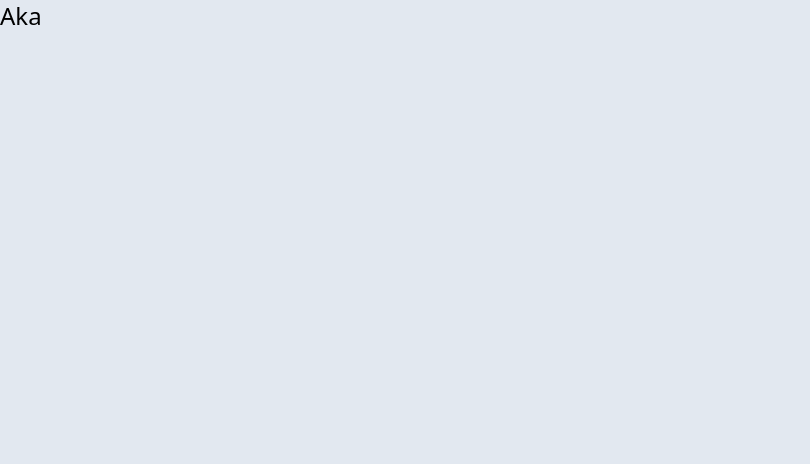
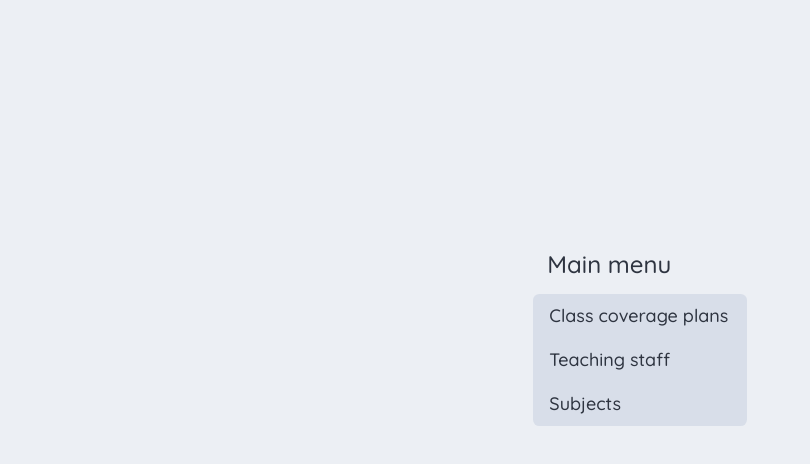
Before and after one commit to AkaPetrovic/njt-class-scheduling-project-frontend, a Next.js app: page / in a window 1280 px wide. Shown: the top 464 px of the page, without its empty margins (0-810 px from the left). Built offline with nearby package versions, Linux system fonts and the light colour scheme.

Commit message:
Added DaisyUI, applied different font and added some empty pages

```diff
--- /dev/null
+++ b/app/class-coverage-plans/page.tsx
@@ -0,0 +1,7 @@
+import React from "react";
+
+const ClassCoveragePlansPage = () => {
+  return <div>ClassCoveragePlansPage</div>;
+};
+
+export default ClassCoveragePlansPage;
--- a/app/layout.tsx
+++ b/app/layout.tsx
@@ -1,11 +1,10 @@
 import type { Metadata } from "next";
-import { Inter, Poppins } from "next/font/google";
+import { Quicksand } from "next/font/google";
 import "./globals.css";
 
-const poppins = Poppins({
+const quicksand = Quicksand({
   subsets: ["latin"],
-  weight: ["400", "500"],
-  variable: "--font-poppins",
+  variable: "--font-quicksand",
 });
 
 export const metadata: Metadata = {
@@ -19,8 +18,12 @@ export default function RootLayout({
   children: React.ReactNode;
 }>) {
   return (
-    <html lang="en">
-      <body className="font-poppins font-medium bg-slate-200">{children}</body>
+    <html lang="en" data-theme="nord">
+      <body
+        className={`${quicksand.variable} font-quicksand font-medium h-screen bg-base-100`}
+      >
+        {children}
+      </body>
     </html>
   );
 }
--- a/app/page.tsx
+++ b/app/page.tsx
@@ -1,9 +1,24 @@
-import Image from "next/image";
+import Link from "next/link";
 
-export default function Home() {
+const HomePage = () => {
   return (
-    <main>
-      <h1>Aka</h1>
+    <main className="h-full flex flex-col justify-center items-center">
+      <div className="flex flex-col w-1/6 relative top-[-70px] opacity-0 animate-fadeIn">
+        <h1 className="m-3.5">Main menu</h1>
+        <ul className="menu bg-base-300 rounded-box p-0 overflow-hidden text-lg">
+          <li className="rounded-none hover:rounded-none">
+            <Link href="/class-coverage-plans">Class coverage plans</Link>
+          </li>
+          <li className="rounded-none hover:rounded-none">
+            <Link href="/teaching-staff">Teaching staff</Link>
+          </li>
+          <li className="rounded-none hover:rounded-none">
+            <Link href="/subjects">Subjects</Link>
+          </li>
+        </ul>
+      </div>
     </main>
   );
-}
+};
+
+export default HomePage;
--- /dev/null
+++ b/app/subjects/page.tsx
@@ -0,0 +1,7 @@
+import React from "react";
+
+const SubjectsPage = () => {
+  return <div>SubjectsPage</div>;
+};
+
+export default SubjectsPage;
--- /dev/null
+++ b/app/teaching-staff/page.tsx
@@ -0,0 +1,7 @@
+import React from "react";
+
+const TeachingStaffPage = () => {
+  return <div>TeachingStaffPage</div>;
+};
+
+export default TeachingStaffPage;
--- a/tailwind.config.ts
+++ b/tailwind.config.ts
@@ -9,15 +9,22 @@ const config: Config = {
   theme: {
     extend: {
       fontFamily: {
-        poppins: "var(--font-poppins)",
+        quicksand: "var(--font-quicksand)",
       },
-      backgroundImage: {
-        "gradient-radial": "radial-gradient(var(--tw-gradient-stops))",
-        "gradient-conic":
-          "conic-gradient(from 180deg at 50% 50%, var(--tw-gradient-stops))",
+      keyframes: {
+        fadeIn: {
+          "0%": { opacity: "0" },
+          "100%": { opacity: "1" },
+        },
+      },
+      animation: {
+        fadeIn: "fadeIn 0.5s ease-in forwards 0.3s", // 0.5s duration, ease-in timing, forwards fill mode, 1s delay
       },
     },
   },
-  plugins: [],
+  plugins: [require("daisyui")],
+  daisyui: {
+    themes: ["nord"],
+  },
 };
 export default config;
```
Also changed, not shown: package.json (+6 -5 lines), 1 other file (tests, documents, lock files or other folders).
